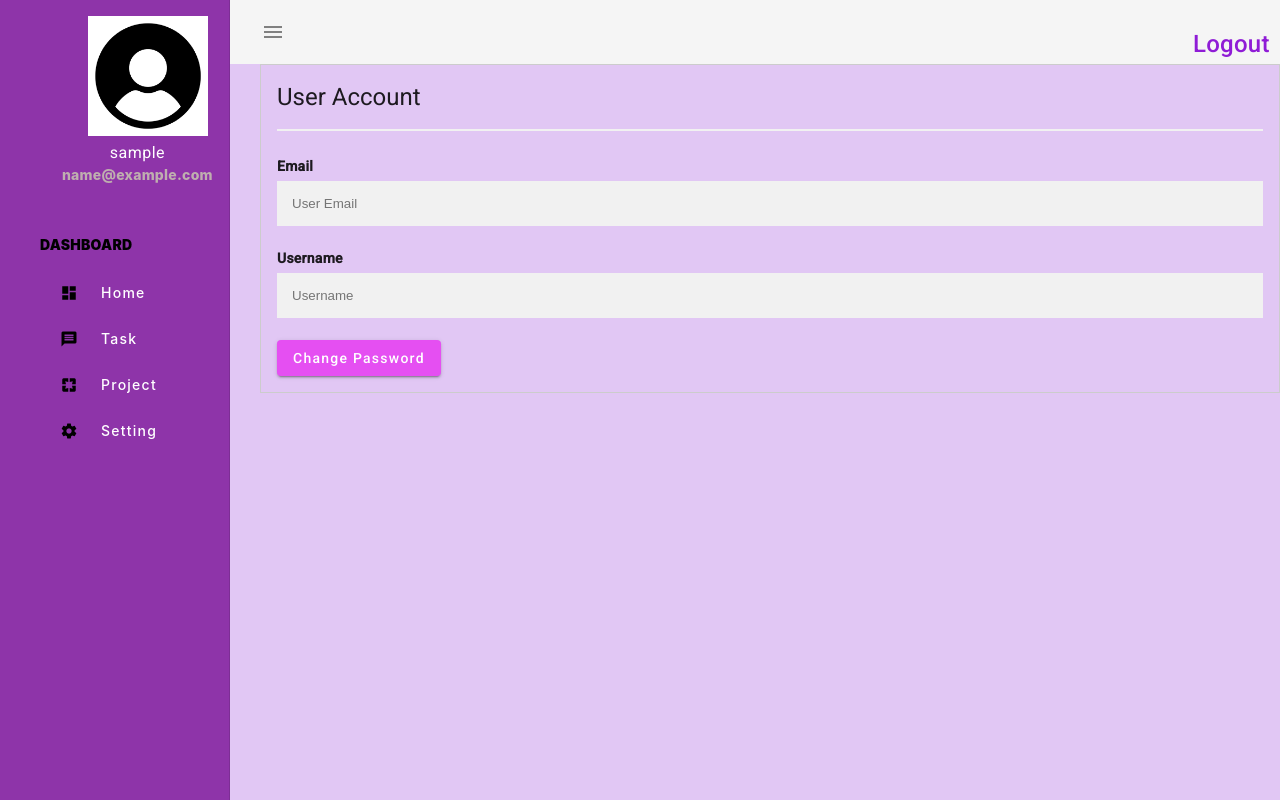
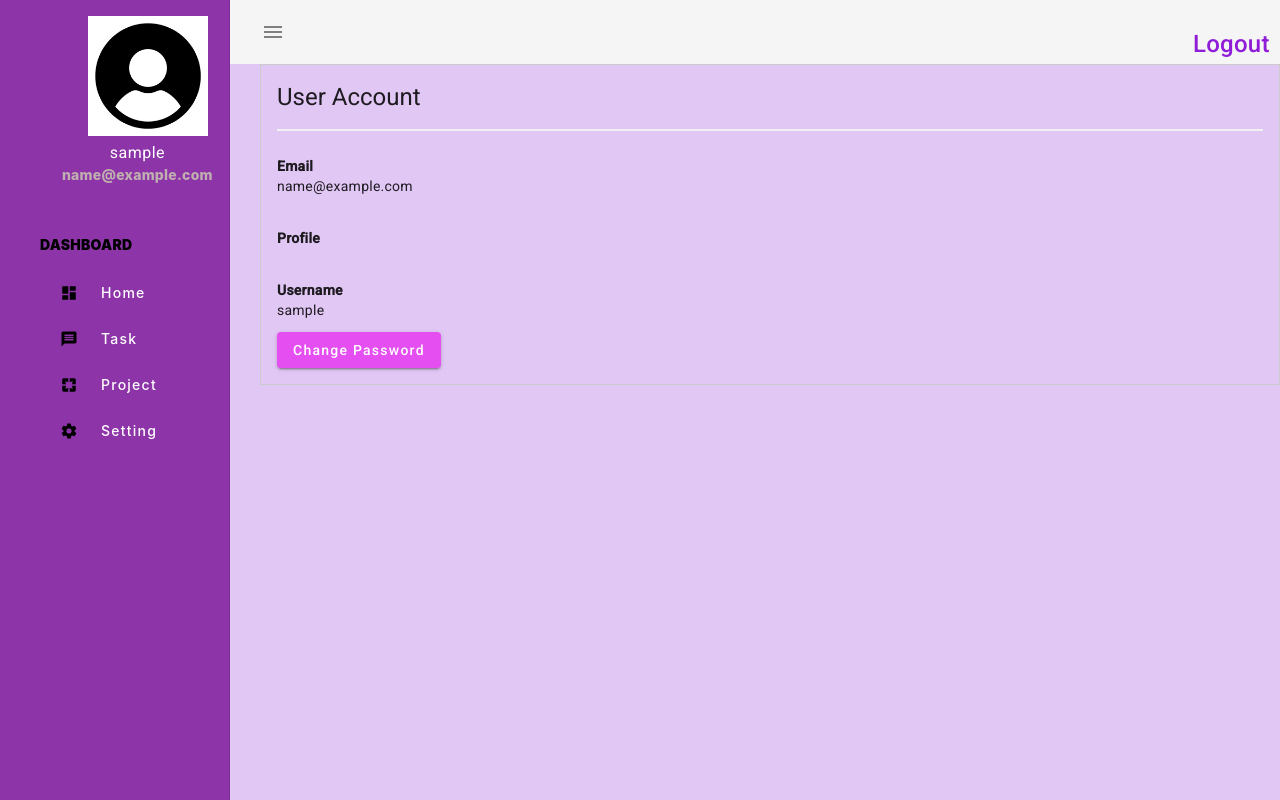
Before and after one commit to sakshigupta142000/tasktool, an Angular app: page /home/dashboard in a window 1280 px wide. Built offline with nearby package versions, Linux system fonts and the light colour scheme; sample sign-in values are in the browser's storage.

Commit message:
fifth commit

```diff
--- a/src/app/components/dashboard/dashboard.component.html
+++ b/src/app/components/dashboard/dashboard.component.html
@@ -12,11 +12,16 @@
       <hr>
 
       <label for="email"><b>Email</b></label>
-      <input type="text" placeholder="User Email" name="email" required>
-
+      <p>{{user.email}}</p>
+      <br>
+      <!-- <input type="text" placeholder="User Email" name="email" required>{{user.email}} -->
+      <label for="profile"><b>Profile</b></label>
+      <p>{{user.profile}}</p>
+      <br>
       <label for="email"><b>Username</b></label>
-      <input type="text" placeholder="Username" name="email" required>
-
+      <p>{{user.username}}</p>
+      <!-- <input type="text" placeholder="Username" name="email" required>{{user.username}} -->
+      <!-- <P>{{user | json}}</P>  -->
       <div class="clearfix">
         <!-- <button type="submit" class="signupbtn">Change password</button> -->
         <a routerLink = "/home/changepassword" id="changepassword-button" button mat-raised-button color="primary">Change Password</a>
--- a/src/app/components/dashboard/dashboard.component.ts
+++ b/src/app/components/dashboard/dashboard.component.ts
@@ -1,10 +1,20 @@
-import { Component } from '@angular/core';
+import { Component, OnInit } from '@angular/core';
+import { LoginService } from 'src/app/services/login.service';
 
 @Component({
   selector: 'app-dashboard',
   templateUrl: './dashboard.component.html',
   styleUrls: ['./dashboard.component.css']
 })
-export class DashboardComponent {
+export class DashboardComponent implements OnInit {
+  user={"username":null,"email":null,"profile":null};
+  constructor(private loginService : LoginService){}
 
+  ngOnInit(): void{
+
+    console.log("---------dashboard----");
+    this.user=this.loginService.getUser();
+    console.log(this.user);
+    console.log("-welcome to the dashboard---");
+  }
 }
```
